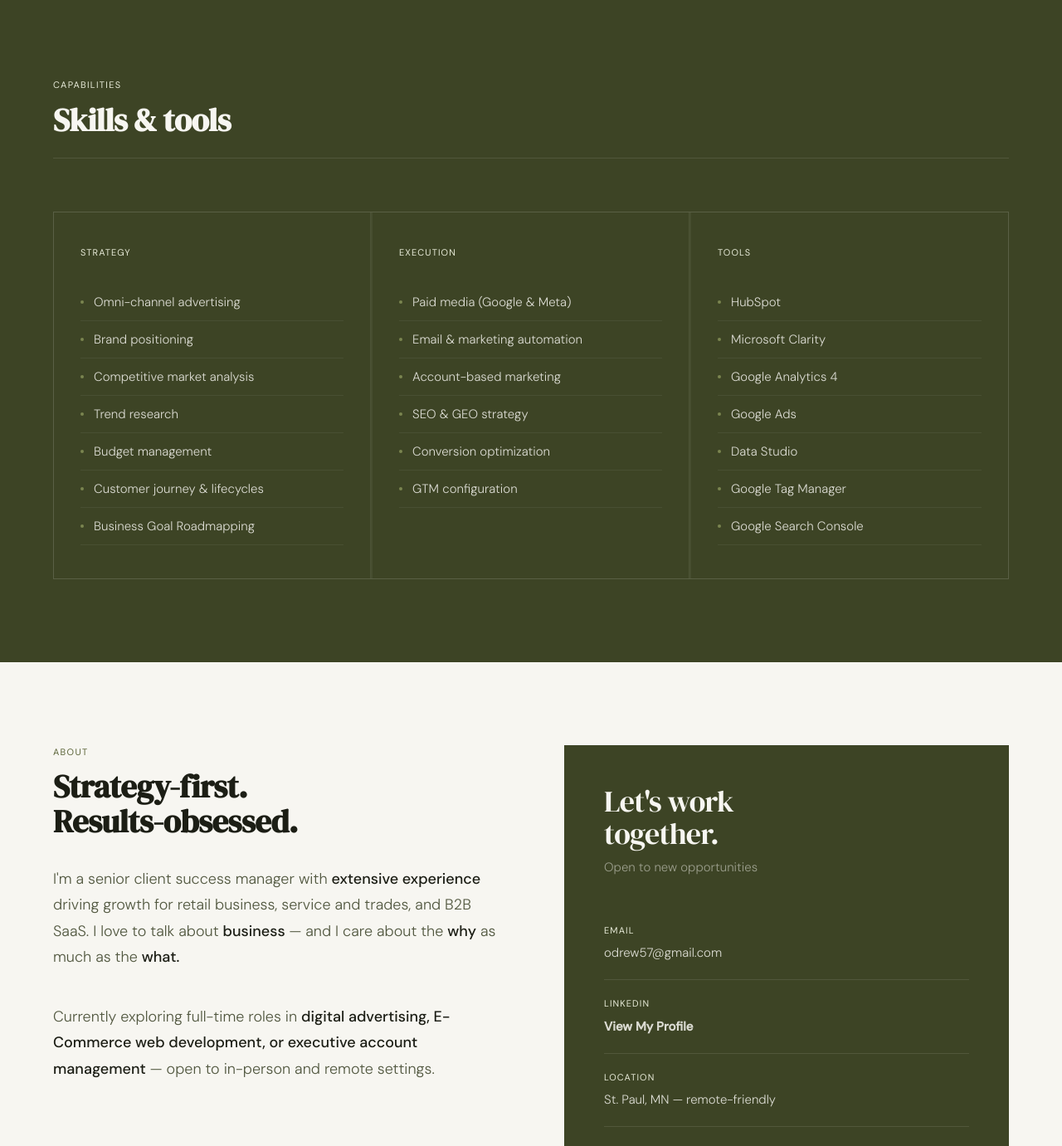
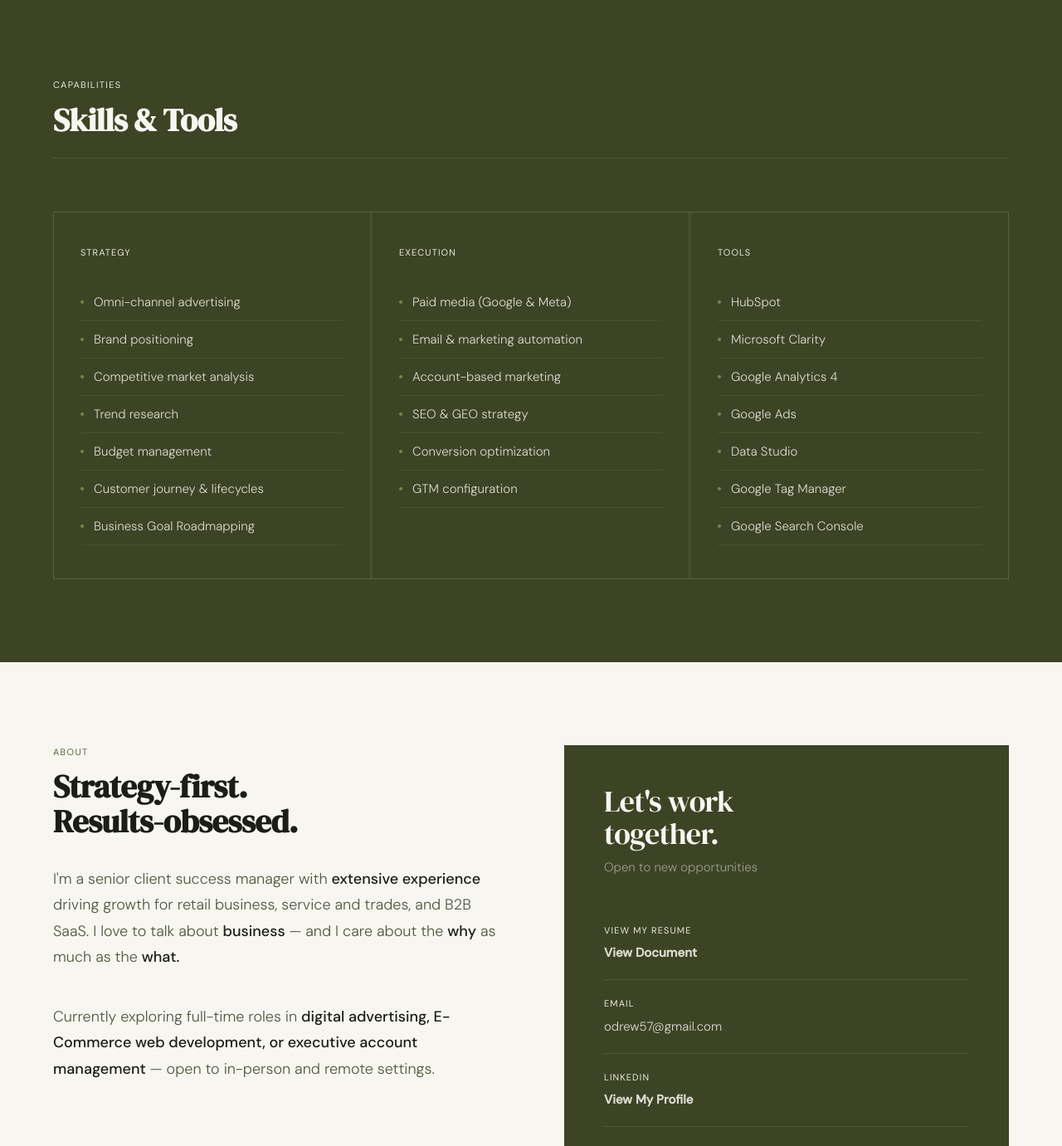
Before and after one commit to odrew57-gif/odrew57-gif.github.io, a plain HTML site: page index.html in a window 1280 px wide. Shown: the part 2480-3861 px from the top of the page at 83% size. Drawn offline with Linux system fonts and the light colour scheme.

Commit message:
Fix capitalization and add resume link in contact section
Updated section title to capitalize 'Tools' and added a link to the resume.

```diff
--- a/index.html
+++ b/index.html
@@ -809,7 +809,7 @@
   <div class="section-header">
     <div>
       <div class="section-label">Capabilities</div>
-      <h2 class="section-title">Skills &amp; tools</h2>
+      <h2 class="section-title">Skills &amp; Tools</h2>
     </div>
   </div>
   <div class="skills-grid">
@@ -863,6 +863,7 @@
       <div class="contact-title">Let's work<br>together.</div>
       <div class="contact-subtitle">Open to new opportunities</div>
       <div class="contact-fields">
+        <div class="contact-field"><div class="cf-label">View My Resume</div><div class="cf-value"><a href="https://docs.google.com/document/d/1eJ33j_JcitZsO_39-iiv1zCCq1aMrK_L1fHY5pZgo_U/edit?usp=sharing"><strong>View Document</strong></a></div></div>
         <div class="contact-field"><div class="cf-label">Email</div><div class="cf-value"><a href="mailto:odrew57@gmail.com">odrew57@gmail.com</a></div></div>
         <div class="contact-field"><div class="cf-label">LinkedIn</div><div class="cf-value"><a href="https://www.linkedin.com/in/drew-olson-78324b186/"><strong>View My Profile</strong></a></div></div>
         <div class="contact-field"><div class="cf-label">Location</div><div class="cf-value">St. Paul, MN — remote-friendly</div></div>
```
